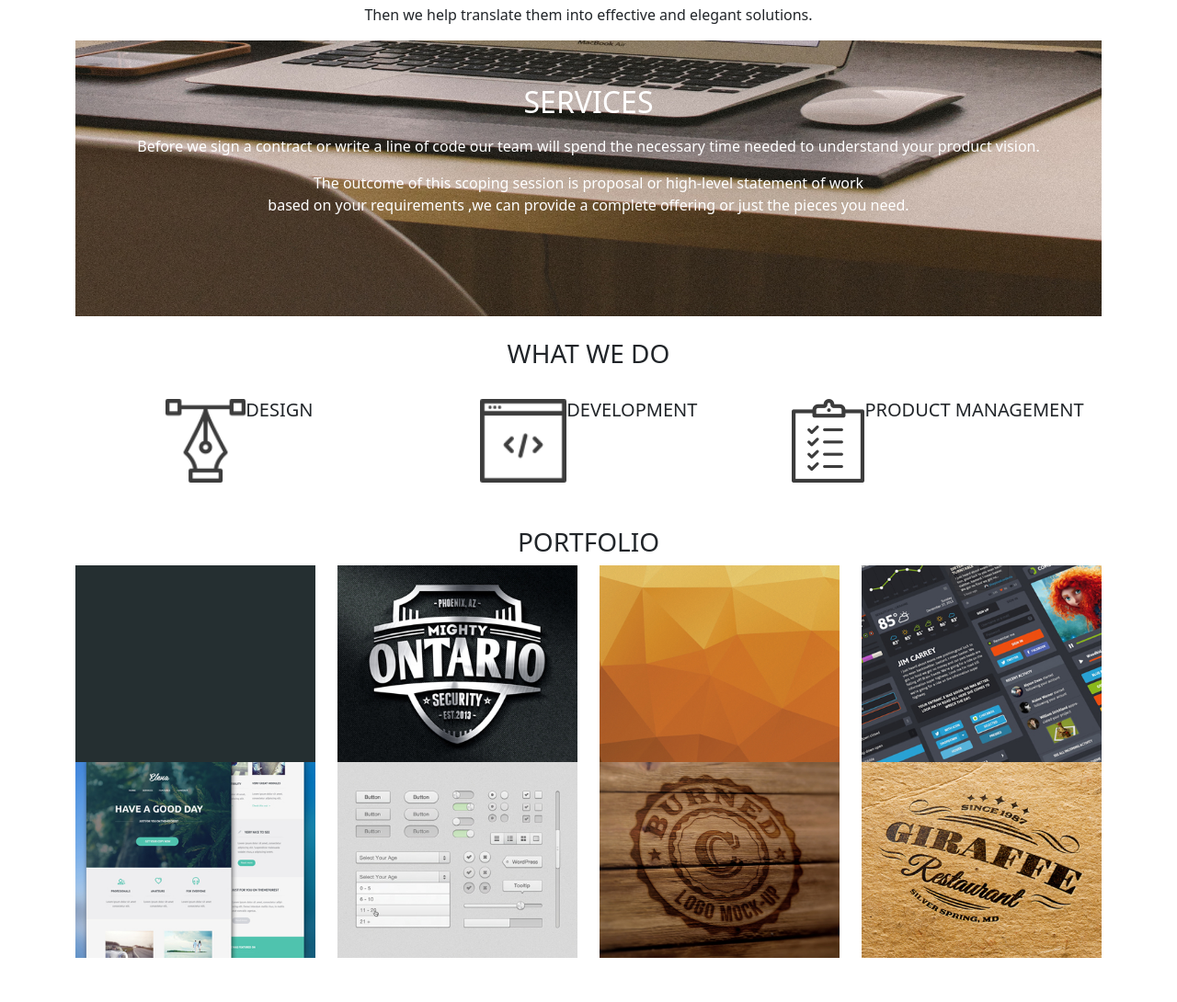
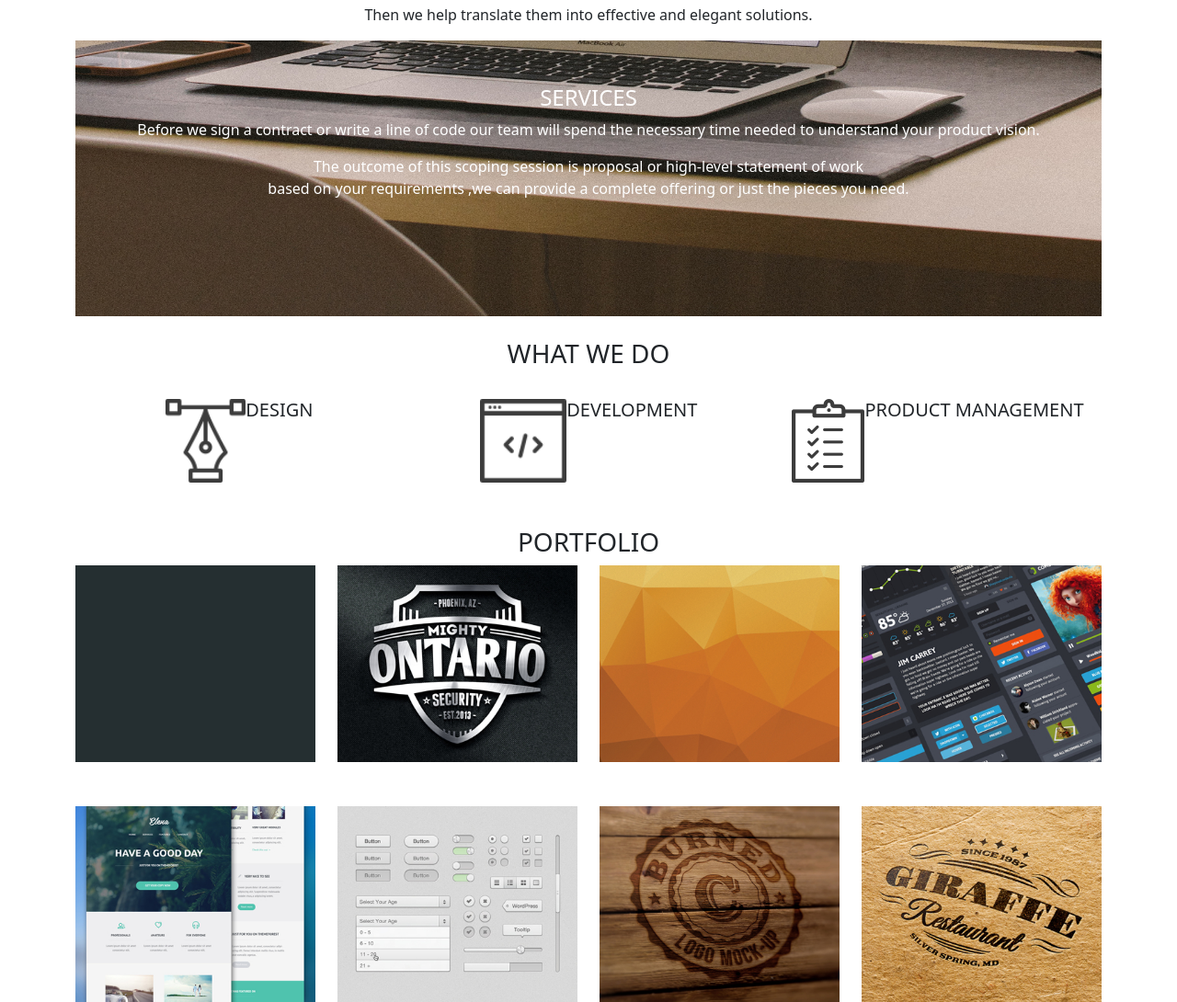
Before and after one commit to LoiseMulwa/delani, a plain HTML site: page index.html in a window 1280 px wide. Shown: the part 840-1930 px from the top of the page at 92% size. Before the commit the page ends 1882 px from the top, so only its background shows below. Drawn offline with nearby package versions, Linux system fonts and the light colour scheme.

```diff
--- a/index.html
+++ b/index.html
@@ -48,10 +48,9 @@
             </div>
         </div>
         <!-- section3 -->
-        <div class="services text-white text-center">
-            <h2 class="h pt-5">SERVICES</h2>
-            <p class="sign mt-3">Before we sign a contract or write a line of code our team will spend the necessary
-                time needed to understand your product vision.</p>
+        <div class="services text-white text-center pt-5">
+            <h4 class="h ">SERVICES</h4>
+            <p class="sign">Before we sign a contract or write a line of code our team will spend the necessary time needed to understand your product vision.</p>
             <p>The outcome of this scoping session is proposal or high-level statement of work<br>based on your
                 requirements ,we can provide a complete offering or just the pieces you need.</p>
         </div>
@@ -61,6 +60,7 @@
                 <h3 class="DO text-center ">WHAT WE DO</h3>
                 <div class="col-md-4 mt-4 d-flex flex-row justify-content-center">
                     <img src="images/services/design_icon.png" alt="">
+
                     <h5>DESIGN</h5>
                 </div>
                 <div class="col-md-4 mt-4 d-flex flex-row justify-content-center">
@@ -91,7 +91,7 @@
                     </div>
 
                 </div>
-                <div class="row">
+                <div class="row mt-5">
                     <div class="col-md-3 d-flex flex-column justify-content-around">
                         <img src="/images/portfolio/work5.jpg" alt="">
                     </div>
```
